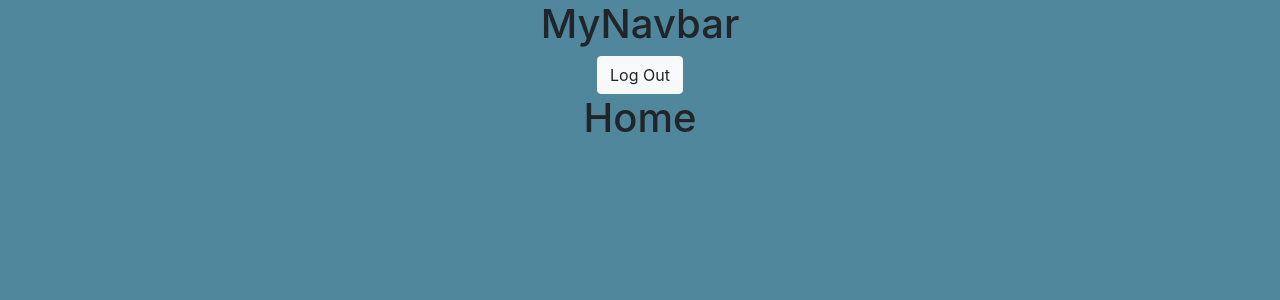
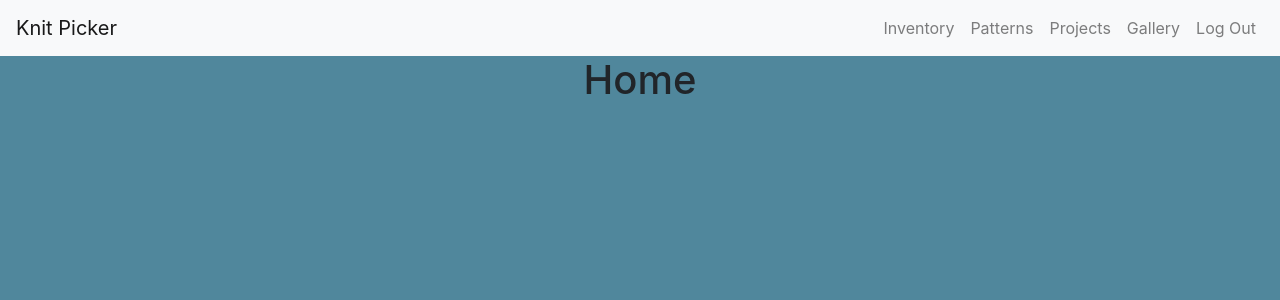
Before and after one commit to jeaninebeckle/knit-picker, a React (Create React App) app: page /home in a window 1280 px wide. Shown: the top 300 px of the page. Built offline with nearby package versions, Linux system fonts and the light colour scheme; no server answers; sample sign-in values are in the browser's storage.

Commit message:
functional navbar

```diff
--- a/package.json
+++ b/package.json
@@ -14,7 +14,8 @@
     "react": "^16.13.1",
     "react-dom": "^16.13.1",
     "react-router-dom": "^5.2.0",
-    "react-scripts": "3.4.3"
+    "react-scripts": "3.4.3",
+    "reactstrap": "^8.5.1"
   },
   "scripts": {
     "start": "react-scripts start",
--- a/src/Components/MyNavbar/MyNavbar.js
+++ b/src/Components/MyNavbar/MyNavbar.js
@@ -1,20 +1,78 @@
 import React from 'react';
-// import PropTypes from 'prop-types';
+import PropTypes from 'prop-types';
+import { NavLink as RRNavLink } from 'react-router-dom';
+import {
+  Collapse,
+  Navbar,
+  NavbarToggler,
+  NavbarBrand,
+  Nav,
+  NavItem,
+  NavLink,
+} from 'reactstrap';
 import firebase from 'firebase/app';
 import 'firebase/auth';
 
 class MyNavbar extends React.Component {
+  static propTypes = {
+    authed: PropTypes.bool.isRequired,
+  }
+
+  state = {
+    isOpen: false,
+  }
+
   logoutClickEvent = (e) => {
     e.preventDefault();
     firebase.auth().signOut();
   }
 
+  toggle = () => {
+    const { isOpen } = this.state;
+    this.setState({ isOpen: !isOpen });
+  }
+
   render() {
+    const { isOpen } = this.state;
+
+    const buildNavbar = () => {
+      const { authed } = this.props;
+
+      if (authed) {
+        return (
+          <Nav className="ml-auto" navbar>
+            <NavItem>
+              <NavLink tag={RRNavLink} to='/inventory'>Inventory</NavLink>
+            </NavItem>
+            <NavItem>
+              <NavLink tag={RRNavLink} to='/patterns'>Patterns</NavLink>
+            </NavItem>
+            <NavItem>
+              <NavLink tag={RRNavLink} to='/projects'>Projects</NavLink>
+            </NavItem>
+            <NavItem>
+              <NavLink tag={RRNavLink} to='/gallery'>Gallery</NavLink>
+            </NavItem>
+            <NavItem>
+              <NavLink type="button" onClick={this.logoutClickEvent}>Log Out</NavLink>
+            </NavItem>
+          </Nav>
+        );
+      }
+
+      return <Nav className="ml-auto" navbar></Nav>;
+    };
+
     return (
-      <div className="MyNavbar">
-        <h1>MyNavbar</h1>
-        <button className="btn btn-light" onClick={this.logoutClickEvent}>Log Out</button>
-      </div>
+      <div>
+      <Navbar color="light" light expand="md">
+        <NavbarBrand href="/home">Knit Picker</NavbarBrand>
+        <NavbarToggler onClick={this.toggle} />
+        <Collapse isOpen={isOpen} navbar>
+         {buildNavbar()}
+        </Collapse>
+      </Navbar>
+    </div>
     );
   }
 }
```
Also changed, not shown: 1 other file (tests, documents, lock files or other folders).
